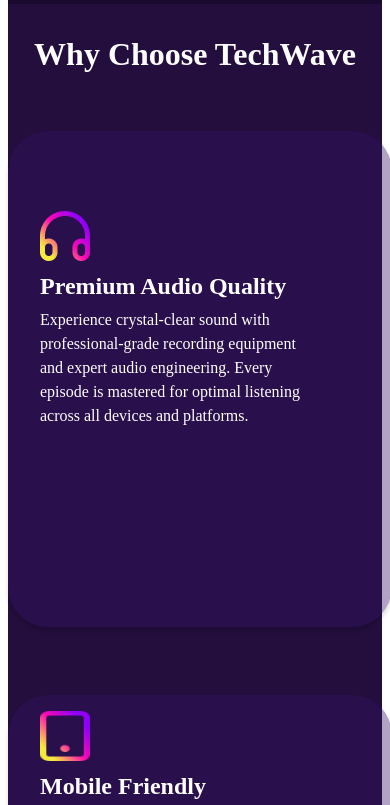
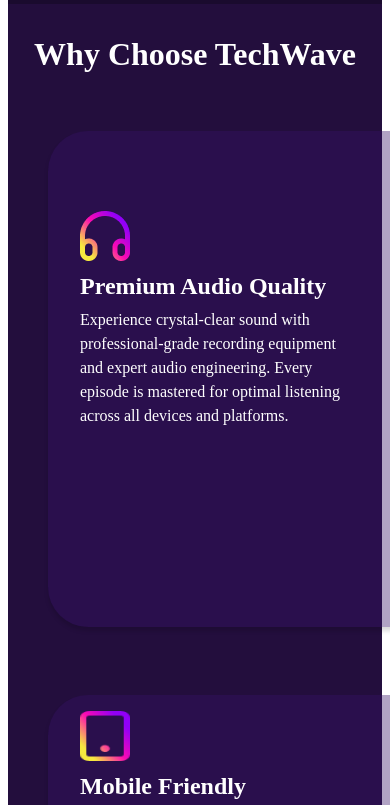
Before and after one commit to rokan45/Project_Tech-Wave-LandingPage, a plain HTML site: page index.html in a window 390 px wide. Shown: the part 1264-2069 px from the top of the page. Drawn offline with Linux system fonts and the light colour scheme.

Commit message:
fixing responsiveness feature layout

```diff
--- a/style.css
+++ b/style.css
@@ -279,6 +279,7 @@
    border-radius: 40px;
    box-shadow: 0px 4px 4px 0px #00000025;
    text-wrap: balance;
+   overflow: hidden;
 }
 .num1{
     padding-top: 7rem;
@@ -326,7 +327,6 @@
 .feature-card-container{
     width: 100%;
     max-width: 1160px;
-    /* padding: 2rem 3rem 3rem 3rem; */
     display: flex;
     justify-content: center;
     gap: 30px;
@@ -481,6 +481,8 @@
 .hide{
     display: none;
 }
+
+/* For large Screen */
 @media screen and (min-width: 576px) {
     .humbarger{
         display: none;
@@ -568,7 +570,7 @@
 .all-cards{
     display: grid;
     gap: 2rem;
-    padding: 2rem 0rem 2rem 0rem ;
+    padding: 2rem 1rem 2rem 2.5rem ;
     grid-template-columns: repeat(1, 1fr);
 }
 .card{
@@ -610,15 +612,6 @@
     width: 20.5rem;
 
 }
-/* .host h2{
-    font-size: 3rem;
-    font-weight: bold;
-    color: #FFFFFF;
-    text-align: center;
-    margin-bottom: 3rem;
-    margin-top: 0rem;
-    padding-top: 3rem;
-} */
 
 .host-container{
     display: flex;
```
